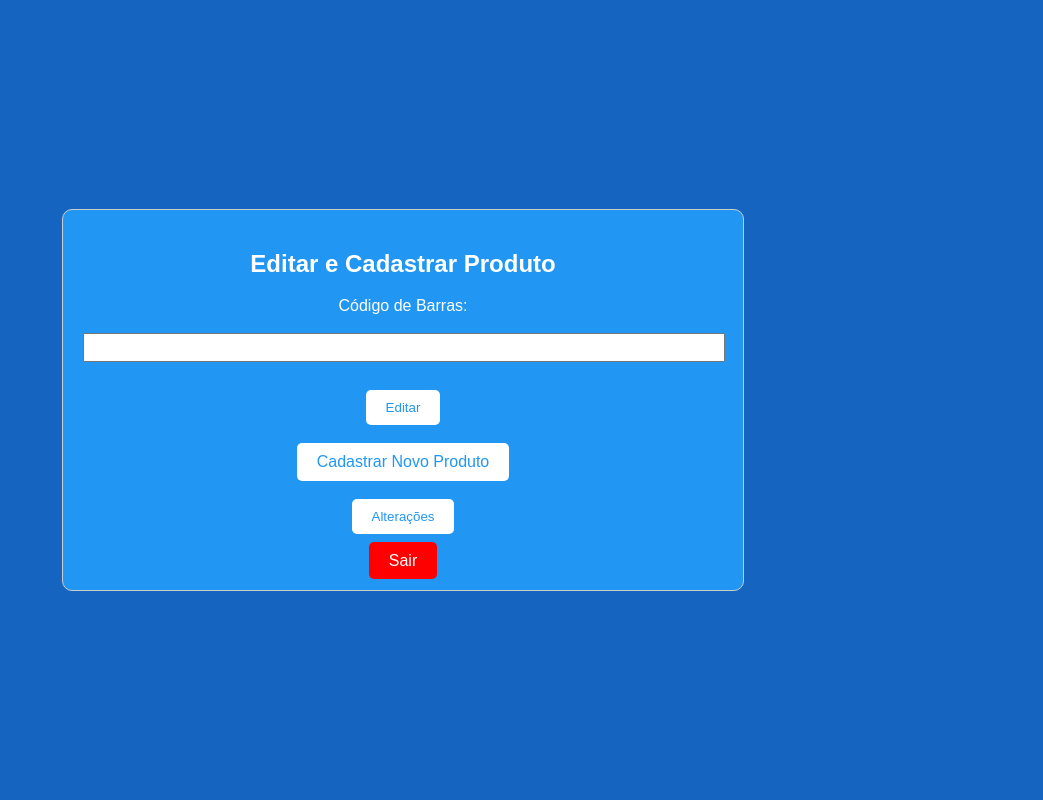
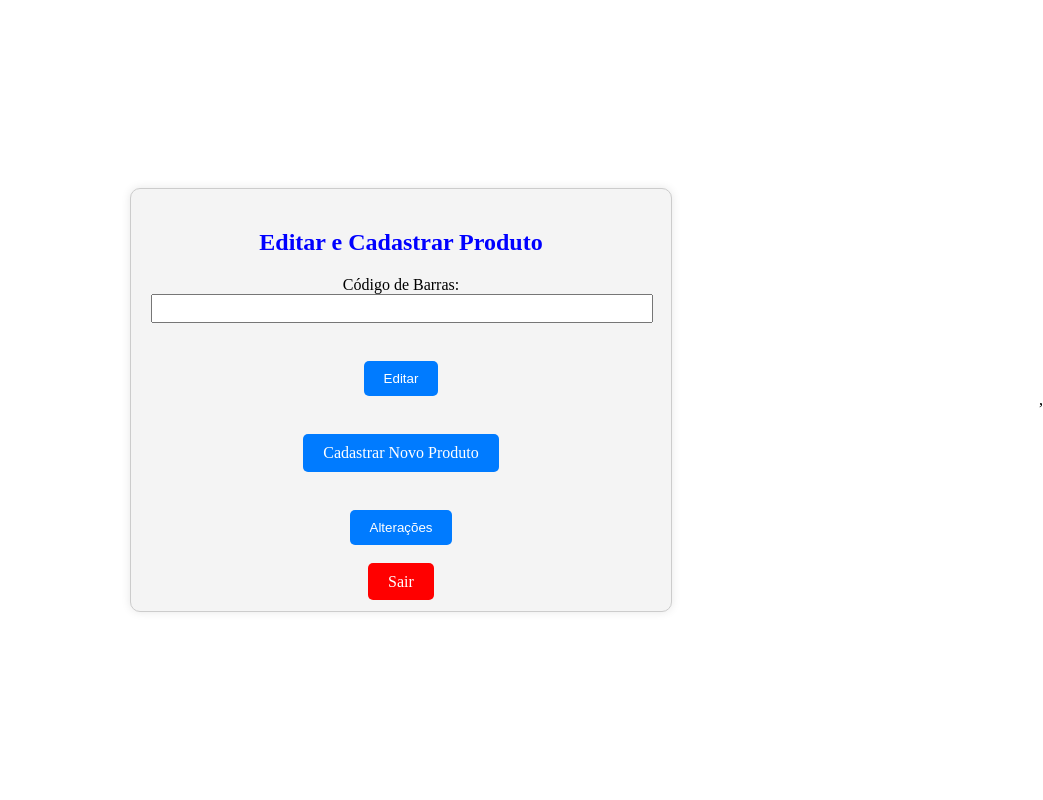
Before and after one commit to RodrigoGuerreir0/Projeto-BemBaratoV4, a PHP site: page /Editar-Cadastrar.php in a window 1280 px wide. Shown: the whole page, without its empty margins (237-1280 px from the left). Run offline with PHP 8.4, Linux system fonts and the light colour scheme.

Commit message:
Add files via upload

```diff
--- a/integrador atualizado/caixanovo/caixa.php
+++ b/integrador atualizado/caixanovo/caixa.php
@@ -145,7 +145,7 @@ $processamento = updateProcessamento();
                                     </div>
                                     <?php foreach ($dados as $linha) { ?>
                                         <tr>
-                                            <p class="txtinfoscaixa"><?php echo "R$ " . $linha["valor"]?></p>
+                                            <p class="txtinfoscaixa"><?php echo "R$ " . $linha["valor"] ?></p>
                                             <?php $ultimoValor = $linha["valor"] ?>
 
                                         </tr>
--- a/integrador atualizado/pesquisa e cadastro/Editar-Cadastrar.php
+++ b/integrador atualizado/pesquisa e cadastro/Editar-Cadastrar.php
@@ -1,79 +1,86 @@
+<?php
+session_start();
+?>
 <!DOCTYPE html>
 <html>
 <head>
     <link rel="stylesheet" href="style.css">
     <title>Editar e Cadastrar Produto</title>
-
-</head>
     <style>
-    body {
-    background-color: #1565c0;
-    color: #fff;
-    font-family: Arial, sans-serif;
-}
-
         .container {
-    background-color: #2196f3;
+            max-width: 500px;
+            margin: 50px auto;
             padding: 20px;
+            background-color: #f4f4f4;
             border-radius: 10px;
+            box-shadow: 0 0 10px rgba(0, 0, 0, 0.1);
+            text-align: center;
         }
 
         .button {
-    background-color: #fff;
-    color: #2196f3;
+            display: inline-block;
             padding: 10px 20px;
+            margin: 10px;
+            background-color: #007bff;
+            color: #fff;
+            text-decoration: none;
             border-radius: 5px;
-    text-decoration: none;
-    border: none;
-    cursor: pointer;
-    transition: background-color 0.3s ease;
         }
 
-.button:hover {
-    background-color: #1565c0;
-    color: #fff;
+        .button-red {
+            background-color: #ff0000;
         }
 
         .alert {
+            margin-bottom: 20px;
+            padding: 10px;
+            background-color: #28a745;
+            color: #fff;
+            border-radius: 5px;
+            display: none;
+        }
+
+        #sairButton {
             background-color: #ff0000;
             color: #fff;
             padding: 10px 20px;
             border-radius: 5px;
-    text-align: center;
-    margin-bottom: 20px;
+            text-decoration: none;
         }
-
-.Title{
-    color: #fff;
-}
-
     </style>
+</head>
 <body>
-
     <div class="container">
-        <h2 class="Title">Editar e Cadastrar Produto</h2>
+        <h2>Editar e Cadastrar Produto</h2>
 
         <?php
-        session_start(); // Inicia a sessão
         // Verifica se há uma mensagem de sucesso na sessão
         if(isset($_SESSION['success_message'])) {
-            // Exibe o alerta
-            echo '<div id="alert" class="alert">' . $_SESSION['success_message'] . '</div>';
+            // Exibe o alerta de sucesso
+            echo '<div class="alert">' . $_SESSION['success_message'] . '</div>';
 
             // Remove a mensagem da sessão para que ela não seja exibida novamente
             unset($_SESSION['success_message']);
         }
+
+        // Verifica se há uma mensagem de erro na sessão
+        if(isset($_SESSION['error_message'])) {
+            // Exibe o alerta de erro
+            echo '<div class="alert" style="background-color: #dc3545;">' . $_SESSION['error_message'] . '</div>';
+
+            // Remove a mensagem da sessão para que ela não seja exibida novamente
+            unset($_SESSION['error_message']);
+        }
         ?>
 
         <form action="editar_produto.php" method="post">
-            <label for="codigo_barras">Código de Barras:</label><br><br>
+            <label for="codigo_barras">Código de Barras:</label><br>
             <input type="text" id="codigo_barras" name="codigo_barras" required><br><br>
             <input class="button" type="submit" value="Editar">
         </form>
         <br>
         <a href='cadastrar_produto.php' class='button'>Cadastrar Novo Produto</a>
         <br><br>
-
 
         <!-- Botão para Alterações -->
         <form action="produtos_editados_recentes.php" method="get">
@@ -87,7 +94,7 @@
 
     <script>
         // Mostrar o alerta
-        var alertBox = document.getElementById("alert");
+        var alertBox = document.querySelector(".alert");
         if (alertBox) {
             alertBox.style.display = "block";
             // Esconder o alerta após 3 segundos
@@ -99,3 +106,4 @@
 
 </body>
 </html>
+,
--- a/integrador atualizado/pesquisa e cadastro/style.css
+++ b/integrador atualizado/pesquisa e cadastro/style.css
@@ -48,7 +48,7 @@ form {
 }
 
 .button:hover {
-    background-color: #45a049;
+    background-color: #4565a0;
     /* Cor de fundo quando hover */
 }
 
```
Also changed, not shown: integrador atualizado/pesquisa e cadastro/sql/bd_bembarato_2024-02-07_114519.sql (added, +24 -0 lines), integrador atualizado/pesquisa e cadastro/cadastrar_produto.php (line endings or trailing spaces), integrador atualizado/pesquisa e cadastro/editar_produto.php (line endings or trailing spaces). Lines whose indentation alone changed are shown as unchanged.
